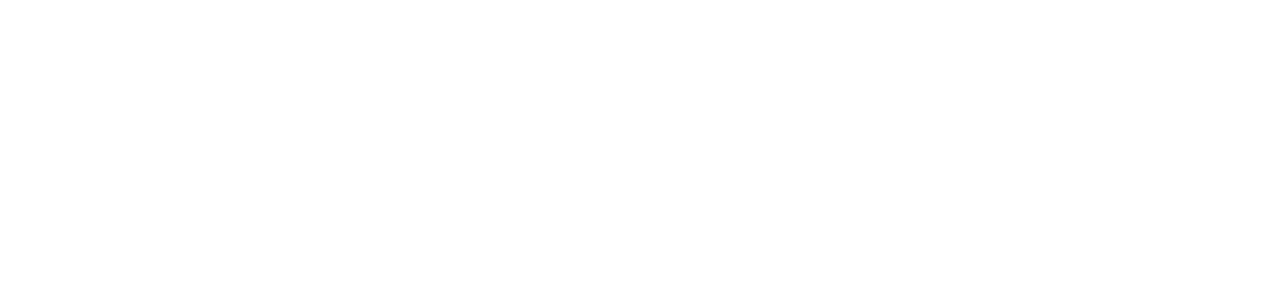
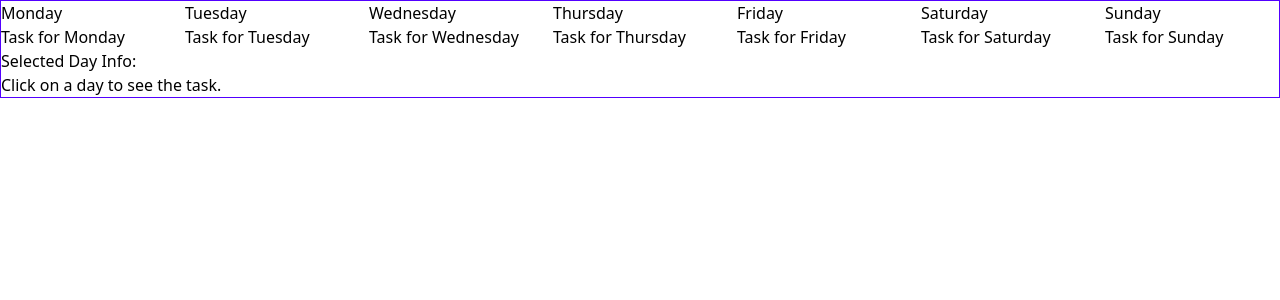
Before and after one commit to KhamdamovAva/TaskManager, a React (Vite) app: page /weekly in a window 1280 px wide. Before the commit this address had no page. Shown: the top 300 px of the page. Built offline with nearby package versions, Linux system fonts and the light colour scheme.

Commit message:
changed some information

```diff
--- a/package.json
+++ b/package.json
@@ -18,7 +18,9 @@
     "react-dom": "^18.3.1",
     "react-redux": "^9.1.2",
     "react-router-dom": "^6.28.0",
-    "redux": "^5.0.1"
+    "react-slick": "^0.30.2",
+    "redux": "^5.0.1",
+    "swiper": "^11.1.15"
   },
   "devDependencies": {
     "@eslint/js": "^9.13.0",
--- a/src/components/daily/Daily.jsx
+++ b/src/components/daily/Daily.jsx
@@ -11,6 +11,17 @@
     due_date: '',
   });
 
+  const [tasks, setTasks] = useState({
+    "To Do": [],
+    "In Progress": [],
+    "Done": [],
+  });
+
+  // Состояние для отслеживания открытых блоков
+  const [openedTaskToDo, setOpenedTaskToDo] = useState(null);
+  const [openedTaskInProgress, setOpenedTaskInProgress] = useState(null);
+  const [openedTaskDone, setOpenedTaskDone] = useState(null);
+
   const openModal = () => {
     setIsModalOpen(true);
   };
@@ -19,7 +30,7 @@
     setIsModalOpen(false);
   };
 
-  // Обработчик изменения значений в инпутах, обновлеет измененеия
+  // Обработчик изменения значений в инпутах
   const handleInputChange = (e) => {
     const { name, value } = e.target;
     setTask((prevTask) => ({
@@ -30,16 +41,35 @@
 
   // Обновление изменения даты
   const handleDateChange = (date) => {
+    const formattedDate = date.toISOString().split('T')[0];
     setTask((prevTask) => ({
       ...prevTask,
-      due_date: date,
+      due_date: formattedDate,
     }));
   };
 
+  // Обработчик отправки формы
   const handleSubmit = (e) => {
     e.preventDefault();
-    console.log('Task added:', task);
+    setTasks((prevTasks) => {
+      // Добавляем новую задачу в выбранный статус
+      const updatedTasks = { ...prevTasks };
+      updatedTasks[task.status].push(task);
+      return updatedTasks;
+    });
     closeModal();
+    setTask({ title: '', description: '', status: 'To Do', due_date: '' });  // Сброс значений
+  };
+
+  // Функция для обработки клика по задаче
+  const handleTaskClick = (status, index) => {
+    if (status === "To Do") {
+      setOpenedTaskToDo(openedTaskToDo === index ? null : index);
+    } else if (status === "In Progress") {
+      setOpenedTaskInProgress(openedTaskInProgress === index ? null : index);
+    } else if (status === "Done") {
+      setOpenedTaskDone(openedTaskDone === index ? null : index);
+    }
   };
 
   return (
@@ -49,24 +79,47 @@
           <p>Today 22.04.2024</p>
         </div>
         <div className="flex justify-between px-[10px] py-[10px]">
-          <div>
-            <div className="w-[235px] min-h-[90px] rounded-[10px] borderLines py-[5px] px-[10px]">
-              <h4 className="text-[20px] font-medium mb-[10px]">To do</h4>
-              <button onClick={openModal}>+ add task</button>
+          {["To Do", "In Progress", "Done"].map((status) => (
+            <div key={status}>
+              <div className="w-[235px] min-h-[90px] rounded-[10px] borderLines py-[5px] px-[10px]">
+                <h4 className="text-[20px] font-medium mb-[10px]">{status}</h4>
+                {tasks[status].map((task, index) => (
+                  <div
+                    className={`bg-[#5200FF] text-white rounded-[5px] p-[5px] mt-[5px] ${status === "To Do" ? "cursor-pointer" : ""}`}
+                    key={index}
+                    onClick={status === "To Do" || status === "In Progress" || status === "Done" ? () => handleTaskClick(status, index) : undefined}
+                  >
+                    <p>{task.title}</p>
+                    {status === "To Do" && openedTaskToDo === index && (
+                      <div>
+                        <p>{task.description}</p>
+                        <p>{task.due_date ? task.due_date : 'No due date'}</p>
+                      </div>
+                    )}
+                    {status === "In Progress" && openedTaskInProgress === index && (
+                      <div>
+                        <p>{task.description}</p>
+                        <p>{task.due_date ? task.due_date : 'No due date'}</p>
+                      </div>
+                    )}
+                    {status === "Done" && openedTaskDone === index && (
+                      <div>
+                        <p>{task.description}</p>
+                        <p>{task.due_date ? task.due_date : 'No due date'}</p>
+                      </div>
+                    )}
+                    {status !== "To Do" && openedTaskToDo !== index && status !== "In Progress" && openedTaskInProgress !== index && status !== "Done" && openedTaskDone !== index && (
+                      <div>
+                        <p>{task.description}</p>
+                        <p>{task.due_date ? task.due_date : 'No due date'}</p>
+                      </div>
+                    )}
+                  </div>
+                ))}
+                <button onClick={openModal}>+ add task</button>
+              </div>
             </div>
-          </div>
-          <div>
-            <div className="w-[235px] min-h-[90px] rounded-[10px] borderLines py-[5px] px-[10px]">
-              <h4 className="text-[20px] font-medium mb-[10px]">In process</h4>
-              <button onClick={openModal}>+ add task</button>
-            </div>
-          </div>
-          <div>
-            <div className="w-[235px] min-h-[90px] rounded-[10px] borderLines py-[5px] px-[10px]">
-              <h4 className="text-[20px] font-medium mb-[10px]">Done</h4>
-              <button onClick={openModal}>+ add task</button>
-            </div>
-          </div>
+          ))}
         </div>
       </div>
 
@@ -97,8 +150,9 @@
               <DatePicker
                 selected={task.due_date ? new Date(task.due_date) : null}
                 onChange={handleDateChange}
+                required
                 className="w-[260px] mb-[10px] p-[10px] border rounded-[5px]"
-                dateFormat="yyyy-MM-dd" />
+                dateFormat="yyyy-MM-dd" placeholderText='Date' />
               <div className="flex justify-between mt-[10px]">
                 <button type="button" onClick={closeModal} className="bg-red-500 text-white px-[10px] py-[5px] rounded-[5px]">
                   Close
--- a/src/components/sidebar/Sidebar.jsx
+++ b/src/components/sidebar/Sidebar.jsx
@@ -8,7 +8,7 @@
    return (
       <div className='w-[24%] min-h-[89vh] borderLines'>
          <div className='flex items-center py-[40px] px-[10px] space-x-[10px] border-b-[2px] border-[#5200FF]'>
-          <img src={profile} alt="img"  />
+            <img src={profile} alt="img" />
             <div>
                <p className='font-bold font-sans'>Your Email:</p>
                <p className='font-medium m-auto w-[120px] break-words'>{emailWithoutDomain}</p>
--- a/src/components/weekly/Weekly.jsx
+++ b/src/components/weekly/Weekly.jsx
@@ -1,9 +1,69 @@
-import React from 'react'
+import React, { useState } from 'react';
+import { Swiper, SwiperSlide } from 'swiper/react';
+import "swiper/swiper-bundle.css";
 
 function Weekly() {
+  // Структура для хранения информации по дням недели
+  const [tasks, setTasks] = useState({
+    Monday: "Task for Monday",
+    Tuesday: "Task for Tuesday",
+    Wednesday: "Task for Wednesday",
+    Thursday: "Task for Thursday",
+    Friday: "Task for Friday",
+    Saturday: "Task for Saturday",
+    Sunday: "Task for Sunday",
+  });
+
+  const [selectedDay, setSelectedDay] = useState('');
+
+  // Обработчик клика по слайду
+  const handleDayClick = (day) => {
+    setSelectedDay(`${day}: ${tasks[day]}`);
+  };
+
   return (
-    <div>Weekly</div>
-  )
+    <div>
+
+
+
+      <div className="w-[76%] borderLines">
+        <div className="bg-[#5200FF] text-black text-center p-[10px]">
+          <div className="flex justify-between px-[10px] py-[10px]">
+
+          </div>
+
+          <Swiper
+            spaceBetween={10}
+            slidesPerView={7}
+            onSlideChange={(swiper) => {
+              const days = Object.keys(tasks);
+              const selected = days[swiper.activeIndex];
+              setSelectedDay(`${selected}: ${tasks[selected]}`);
+            }}
+          >
+            {Object.keys(tasks).map((day, index) => (
+              <SwiperSlide key={index}>
+                <div
+                  className="day-block p-4 border rounded-lg cursor-pointer"
+                  onClick={() => handleDayClick(day)} // Добавляем обработчик клика
+                >
+                  <div className="text-center">
+                    <h3>{day}</h3>
+                    <p>{tasks[day]}</p>
+                  </div>
+                </div>
+              </SwiperSlide>
+            ))}
+          </Swiper>
+
+          <div className="mt-4 p-4 bg-gray-100 border rounded-lg">
+            <h3>Selected Day Info:</h3>
+            <p>{selectedDay || "Click on a day to see the task."}</p>
+          </div>
+        </div>
+      </div>
+    </div>
+  );
 }
 
-export default Weekly
+export default Weekly;
--- a/src/router/AppRouter.jsx
+++ b/src/router/AppRouter.jsx
@@ -5,9 +5,10 @@
 import Verify from '../pages/Register/Verify'
 import SignIn from '../pages/Login/SignIn'
 import Profile from '../pages/Profile/Profile'
+import Weekly from '../components/weekly/Weekly'
 
 function AppRouter() {
-  const [user, setUser] =useState(null);
+  const [user, setUser] = useState(null);
 
   useEffect(() => {
     // Извлекаем данные пользователя из localStorage
@@ -18,13 +19,14 @@
   }, []);
 
   return (
-      <Routes>
-        <Route path='/' element={<MainPage /> }/>
-        <Route path='/signup' element={<SignUp />}/>
-        <Route path='/verify' element={<Verify />}/>
-        <Route path='/login' element={<SignIn setUser={setUser} />}/>
-        <Route path='/profile' element={<Profile user={user} />}/>
-      </Routes>
+    <Routes>
+      <Route path='/' element={<MainPage />} />
+      <Route path='/signup' element={<SignUp />} />
+      <Route path='/verify' element={<Verify />} />
+      <Route path='/login' element={<SignIn setUser={setUser} />} />
+      <Route path='/profile' element={<Profile user={user} />} />
+      <Route path='/weekly' element={<Weekly />} />
+    </Routes>
   )
 }
 
```
Also changed, not shown: 1 other file (tests, documents, lock files or other folders). Lines whose indentation alone changed are shown as unchanged.
